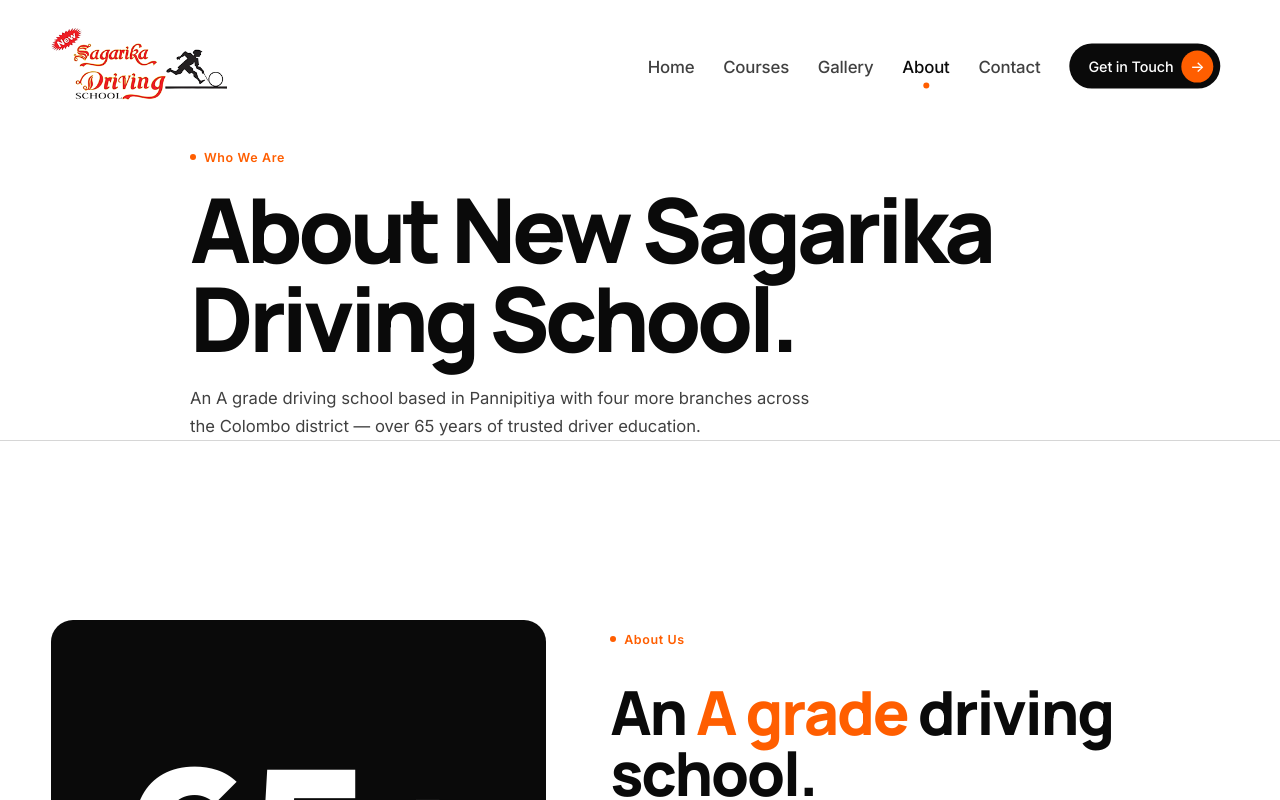
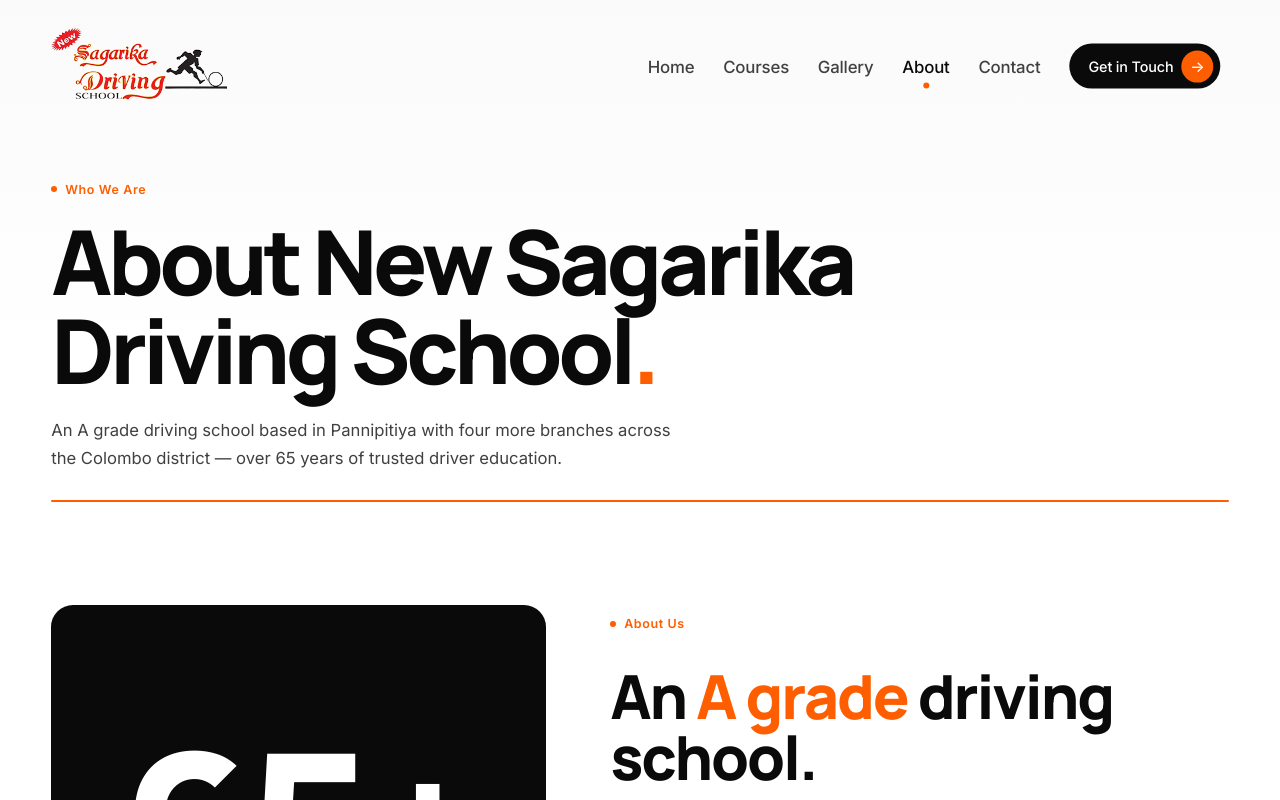
Before and after one commit to IsinduNimandith23/NewSagarikaDrivingSchool, a React (Vite) app: page /about in a window 1280 px wide. Shown: the top 800 px of the page. Built offline with nearby package versions, Linux system fonts and the light colour scheme.

Commit message:
feat: enhance Navbar and PageHero components with improved animations and styles

```diff
--- a/src/components/Navbar.css
+++ b/src/components/Navbar.css
@@ -22,7 +22,13 @@
   box-shadow: none !important;
 }
 
-.nav__brand { display: flex; align-items: center; }
+.nav__brand {
+  display: flex;
+  align-items: center;
+  transition: transform 0.35s var(--ease-out-soft);
+}
+.nav__brand:hover  { transform: scale(1.04); }
+.nav__brand:active { transform: scale(0.97); }
 
 /* Right-side group: links + CTA together, pushed to the far right.
    Padding is constant so the layout NEVER shifts when the glass capsule
@@ -135,12 +141,32 @@
   box-shadow: 0 8px 24px rgba(0, 0, 0, 0.18);
 }
 
-.nav__link--active::after {
+/* Hover underline — grows from the centre. Active links use the sliding dot instead. */
+.nav__link::after {
   content: '';
   position: absolute;
+  left: 0;
+  right: 0;
+  bottom: -2px;
+  height: 1.5px;
+  border-radius: 2px;
+  background: currentColor;
+  opacity: 0.55;
+  transform: scaleX(0);
+  transform-origin: center;
+  transition: transform 0.35s var(--ease-out-soft);
+}
+.nav__link:hover::after { transform: scaleX(1); }
+.nav__link--active::after { display: none; }
+
+/* Active indicator — a Framer Motion layoutId dot that springs between links.
+   Centred with auto margins (no transform) so Motion owns the transform. */
+.nav__dot {
+  position: absolute;
   bottom: -6px;
-  left: 50%;
-  transform: translateX(-50%);
+  left: 0;
+  right: 0;
+  margin: 0 auto;
   width: 6px;
   height: 6px;
   border-radius: 50%;
@@ -274,7 +300,25 @@
     font-size: 1rem;
     color: var(--ink);
   }
-  .nav__link--active::after { display: none; }
+  .nav__link::after { display: none; }
+  .nav__dot { display: none; }
+
+  /* Staggered entrance for menu items */
+  .nav__links .nav__link {
+    opacity: 0;
+    transform: translateY(-10px);
+    transition: opacity 0.4s var(--ease-out-soft), transform 0.4s var(--ease-out-soft),
+                color var(--transition), background 0.25s var(--ease-out-soft);
+    border-radius: 12px;
+  }
+  .nav__links--open .nav__link { opacity: 1; transform: translateY(0); }
+  .nav__links--open .nav__link:nth-child(1) { transition-delay: 0.05s; }
+  .nav__links--open .nav__link:nth-child(2) { transition-delay: 0.1s; }
+  .nav__links--open .nav__link:nth-child(3) { transition-delay: 0.15s; }
+  .nav__links--open .nav__link:nth-child(4) { transition-delay: 0.2s; }
+  .nav__links--open .nav__link:nth-child(5) { transition-delay: 0.25s; }
+  .nav__links .nav__link:hover,
+  .nav__links .nav__link--active { background: var(--orange-soft); color: var(--ink); }
 }
 
 @media (max-width: 480px) {
@@ -282,3 +326,18 @@
   .nav__brand img { height: 48px !important; }
   .nav__burger { width: 32px; height: 32px; }
 }
+
+/* ===== Reduced motion ===== */
+@media (prefers-reduced-motion: reduce) {
+  .nav__right,
+  .nav__brand,
+  .nav__link::after,
+  .nav__cta,
+  .nav__cta-arrow,
+  .nav__burger span,
+  .nav__links,
+  .nav__links .nav__link {
+    transition: none !important;
+    transition-delay: 0s !important;
+  }
+}
--- a/src/components/Navbar.jsx
+++ b/src/components/Navbar.jsx
@@ -51,7 +51,18 @@
                   `nav__link ${isActive ? 'nav__link--active' : ''}`
                 }
               >
-                {l.label}
+                {({ isActive }) => (
+                  <>
+                    {l.label}
+                    {isActive && (
+                      <motion.span
+                        layoutId="nav-active-dot"
+                        className="nav__dot"
+                        transition={{ type: 'spring', stiffness: 380, damping: 30 }}
+                      />
+                    )}
+                  </>
+                )}
               </NavLink>
             ))}
           </nav>
--- a/src/components/PageHero.css
+++ b/src/components/PageHero.css
@@ -1,14 +1,15 @@
 .page-hero {
   position: relative;
-  padding: clamp(6rem, 12vw, 9rem) 0 clamp(2.5rem, 6vw, 5rem);
-  background: var(--bg);
+  padding: clamp(8rem, 15vw, 11rem) 0 0;
+  background: linear-gradient(180deg, var(--bg-2) 0%, var(--bg) 70%);
   overflow: hidden;
 }
 
+/* Content aligns with the same container edge as the logo/nav —
+   no inner max-width centering, so the heading no longer floats mid-page. */
 .page-hero__inner {
   position: relative;
   z-index: 2;
-  max-width: 900px;
   text-align: left;
 }
 
@@ -19,7 +20,10 @@
   color: var(--ink);
   letter-spacing: -0.05em;
   word-wrap: break-word;
+  max-width: 18ch;
 }
+
+.page-hero__dot { color: var(--orange); }
 
 .page-hero__sub {
   font-size: clamp(0.95rem, 1.3vw, 1.15rem);
@@ -27,7 +31,18 @@
   max-width: 620px;
 }
 
+/* Full-width orange divider spanning the container — animates in from the left.
+   Scoped under .page-hero so the margin beats .container's `margin: 0 auto`. */
+.page-hero .page-hero__divider {
+  height: 2px;
+  border-radius: 2px;
+  background: var(--orange);
+  transform-origin: left center;
+  margin: clamp(1.4rem, 2.2vw, 2rem) auto 0;
+}
+
 @media (max-width: 480px) {
-  .page-hero { padding: 5.5rem 0 2.5rem; }
+  .page-hero { padding-top: 6.5rem; }
   .page-hero h1 { margin-bottom: 1rem; }
+  .page-hero .page-hero__divider { margin-top: 1.4rem; }
 }
--- a/src/components/PageHero.jsx
+++ b/src/components/PageHero.jsx
@@ -2,6 +2,9 @@
 import './PageHero.css'
 
 export default function PageHero({ eyebrow, title, subtitle }) {
+  const hasPeriod = typeof title === 'string' && title.endsWith('.')
+  const text = hasPeriod ? title.slice(0, -1) : title
+
   return (
     <section className="page-hero">
       <div className="container page-hero__inner">
@@ -18,7 +21,8 @@
           animate={{ opacity: 1, y: 0 }}
           transition={{ duration: 0.9, delay: 0.1, ease: [0.16, 1, 0.3, 1] }}
         >
-          {title}
+          {text}
+          {hasPeriod && <span className="page-hero__dot">.</span>}
         </motion.h1>
         <motion.p
           initial={{ opacity: 0, y: 24 }}
@@ -29,7 +33,14 @@
           {subtitle}
         </motion.p>
       </div>
-      <div className="hairline" />
+
+      <motion.div
+        className="container page-hero__divider"
+        initial={{ scaleX: 0 }}
+        animate={{ scaleX: 1 }}
+        transition={{ duration: 1, delay: 0.4, ease: [0.16, 1, 0.3, 1] }}
+        aria-hidden="true"
+      />
     </section>
   )
 }
```
